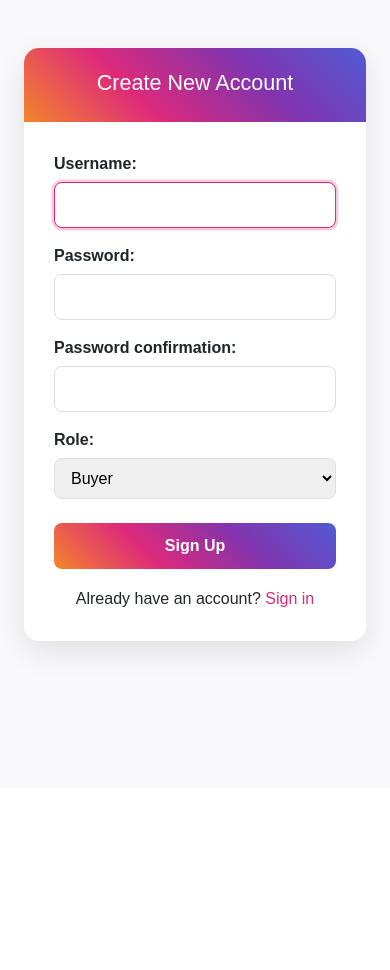
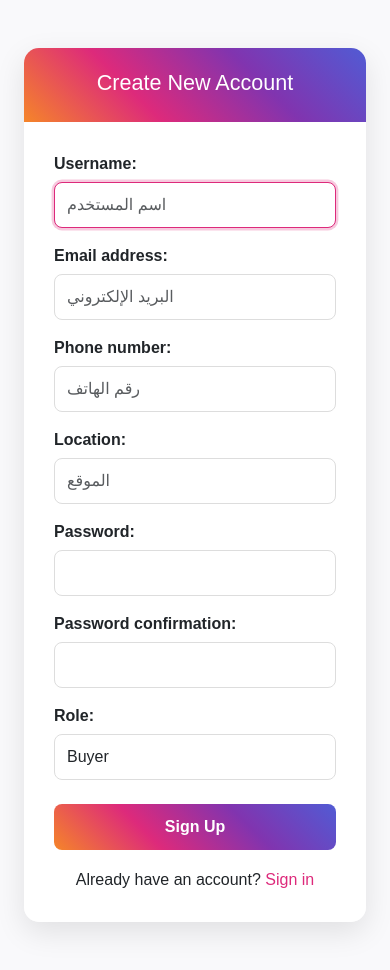
Before and after one commit to Nour-Nasan/marketingsystem, a Django app: page /users/register/ in a window 390 px wide. Shown: the part 56-1026 px from the top of the page. Before the commit the page ends 716 px from the top, so only its background shows below. Run offline with Django 5.2, Linux system fonts and the light colour scheme; some libraries are stand-ins or nearby versions.

Commit message:
Add profile management features: added profile and edit profile views, updated user model to include phone number, location, and profile image, and modified forms and templates for user registration and dashboards.

```diff
--- a/users/admin.py
+++ b/users/admin.py
@@ -13,7 +13,7 @@ class CustomUserAdmin(UserAdmin):
 
     fieldsets = (
         (None, {'fields': ('username', 'password')}),
-        ('Personal Info', {'fields': ('email', 'first_name', 'last_name')}),
+        ('Personal Info', {'fields': ('email', 'first_name', 'last_name', 'phone_number', 'location', 'profile_image')}),
         ('Role and Permissions', {'fields': ('role', 'is_staff', 'is_active')}),
     )
 
--- a/users/forms.py
+++ b/users/forms.py
@@ -1,6 +1,18 @@
 from django import forms
 from django.contrib.auth.forms import UserCreationForm
 from .models import CustomUser
+
+
+class ProfileUpdateForm(forms.ModelForm):
+    class Meta:
+        model = CustomUser
+        fields = ['email', 'phone_number', 'location', 'profile_image']
+        widgets = {
+            'email': forms.EmailInput(attrs={'class': 'form-control'}),
+            'phone_number': forms.TextInput(attrs={'class': 'form-control'}),
+            'location': forms.TextInput(attrs={'class': 'form-control'}),
+            'profile_image': forms.ClearableFileInput(attrs={'class': 'form-control'}),
+        }
 
 class CustomUserCreationForm(UserCreationForm):
    class Meta:
@@ -24,9 +36,26 @@ class CustomUserCreationForm(UserCreationForm):
 
 class RegisterForm(UserCreationForm):
     role = forms.ChoiceField(
-        choices=[('buyer', 'Buyer'), ('seller', 'Seller')]
+        choices=[('buyer', 'Buyer'), ('seller', 'Seller')],
+        widget=forms.Select(attrs={'class': 'form-control'}),
     )
 
     class Meta:
         model = CustomUser
-        fields = ['username', 'password1', 'password2', 'role']
+        fields = [
+            'username',
+            'email',
+            'phone_number',
+            'location',
+            'password1',
+            'password2',
+            'role',
+        ]
+        widgets = {
+            'username': forms.TextInput(attrs={'class': 'form-control', 'placeholder': 'اسم المستخدم'}),
+            'email': forms.EmailInput(attrs={'class': 'form-control', 'placeholder': 'البريد الإلكتروني'}),
+            'phone_number': forms.TextInput(attrs={'class': 'form-control', 'placeholder': 'رقم الهاتف'}),
+            'location': forms.TextInput(attrs={'class': 'form-control', 'placeholder': 'الموقع'}),
+            'password1': forms.PasswordInput(attrs={'class': 'form-control', 'placeholder': 'كلمة المرور'}),
+            'password2': forms.PasswordInput(attrs={'class': 'form-control', 'placeholder': 'تأكيد كلمة المرور'}),
+        }
--- a/users/models.py
+++ b/users/models.py
@@ -17,6 +17,25 @@ class CustomUser(AbstractUser):
         help_text=_('Defines the role of the user in the system.')
     )
 
+    phone_number = models.CharField(
+        max_length=32,
+        blank=True,
+        null=True,
+        verbose_name=_('Phone number'),
+    )
+    location = models.CharField(
+        max_length=255,
+        blank=True,
+        null=True,
+        verbose_name=_('Location'),
+    )
+    profile_image = models.ImageField(
+        upload_to='profile_images/',
+        blank=True,
+        null=True,
+        verbose_name=_('Profile image'),
+    )
+
     REQUIRED_FIELDS = ['email', 'role']
 
     class Meta:
--- a/users/templates/users/register.html
+++ b/users/templates/users/register.html
@@ -109,6 +109,16 @@
         </div>
 
         <div class="mb-3">
+          {{ form.phone_number.label_tag }}
+          {{ form.phone_number }}
+        </div>
+
+        <div class="mb-3">
+          {{ form.location.label_tag }}
+          {{ form.location }}
+        </div>
+
+        <div class="mb-3">
           {{ form.password1.label_tag }}
           {{ form.password1 }}
         </div>
--- a/users/urls.py
+++ b/users/urls.py
@@ -8,6 +8,8 @@ urlpatterns = [
     path('login/', views.login_view, name='login'),
     path('logout/', views.logout_view, name='logout'),
     path('register/', views.register_view, name='register'),
+    path('profile/', views.profile_view, name='profile'),
+    path('profile/edit/', views.edit_profile, name='edit_profile'),
     path('redirect-after-login/', views.redirect_after_login, name='redirect_after_login'),
     path('admin-dashboard/', views.admin_dashboard, name='admin_dashboard'),
     path('buyer-dashboard/', views.buyer_dashboard, name='buyer_dashboard'),
--- a/users/views.py
+++ b/users/views.py
@@ -4,7 +4,7 @@ from django.contrib.auth import login, logout
 from django.contrib.auth.forms import AuthenticationForm
 from django.contrib import messages
 from .decorators import admin_required, buyer_required, seller_required
-from .forms import RegisterForm
+from .forms import RegisterForm, ProfileUpdateForm
 from shops.models import Shop
 from shops.forms import ShopForm
 from django.utils import timezone
@@ -47,6 +47,27 @@ def login_view(request):
 def logout_view(request):
     logout(request)
     return redirect('users:login')
+
+
+# ------------------ Account profile ------------------
+
+@login_required
+def profile_view(request):
+    return render(request, 'users/profile.html')
+
+
+@login_required
+def edit_profile(request):
+    if request.method == 'POST':
+        form = ProfileUpdateForm(request.POST, request.FILES, instance=request.user)
+        if form.is_valid():
+            form.save()
+            messages.success(request, 'تم تحديث بيانات الحساب.')
+            return redirect('users:profile')
+    else:
+        form = ProfileUpdateForm(instance=request.user)
+
+    return render(request, 'users/edit_profile.html', {'form': form})
 
 
 # ------------------ Redirect After Login ------------------
```
Also changed, not shown: users/templates/users/buyer_dashboard.html (+13 -0 lines), users/templates/users/seller_dashboard.html (+12 -0 lines).
